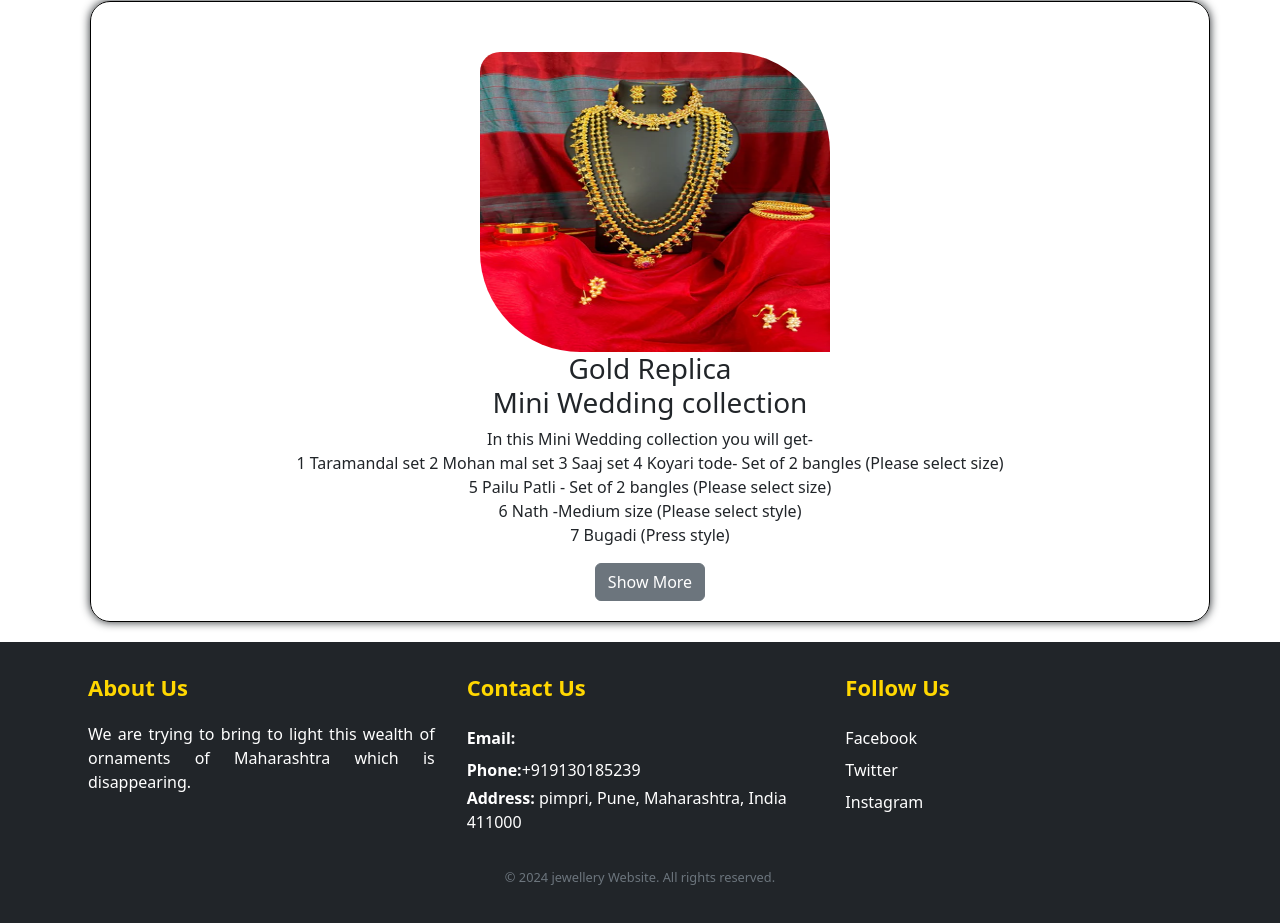
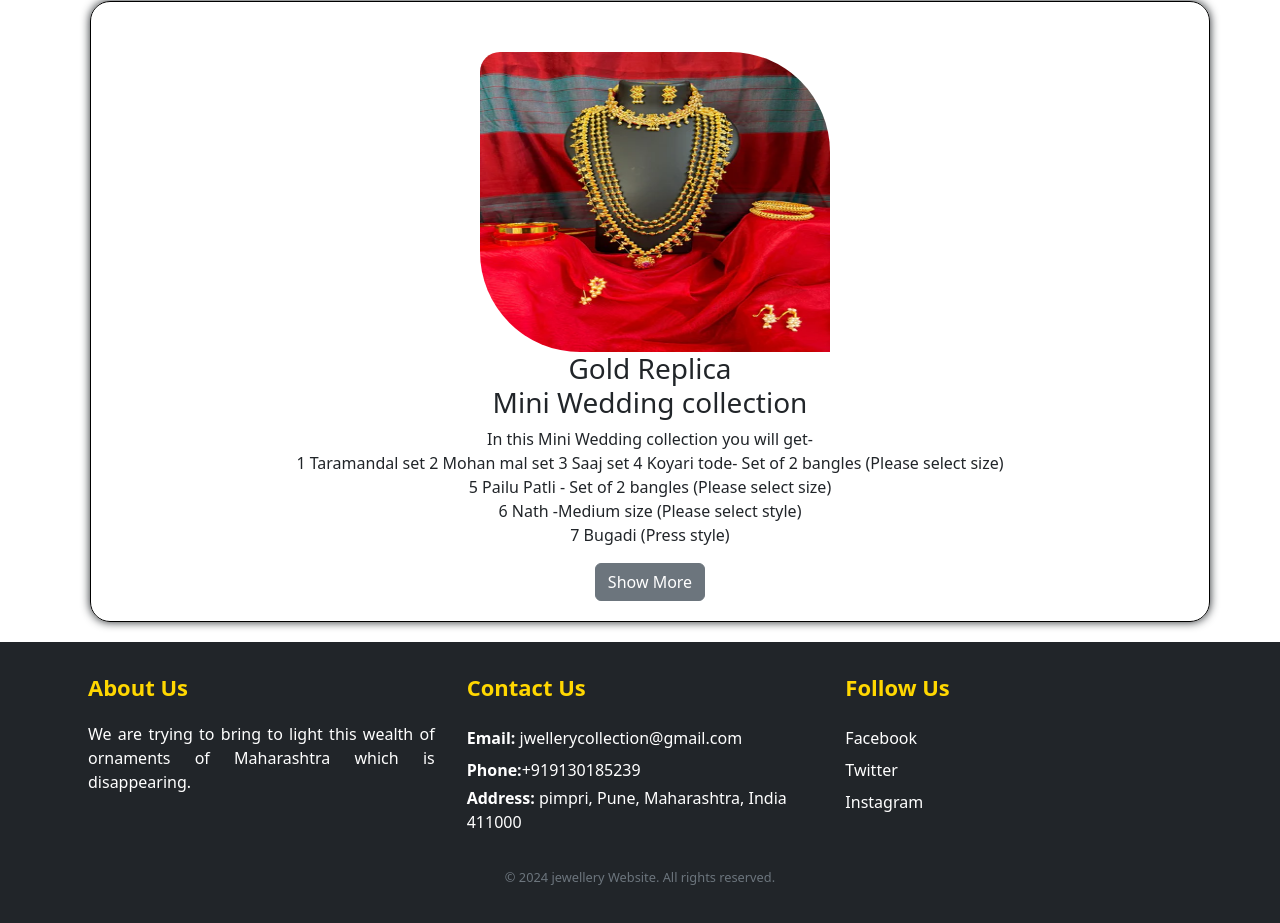
Before and after one commit to RohiniG-12/jewellery_Collections, a plain HTML site: page index.html in a window 1280 px wide. Shown: the part 1702-2625 px from the top of the page. Drawn offline with nearby package versions, Linux system fonts and the light colour scheme.

Commit message:
project is ready

```diff
--- a/index.html
+++ b/index.html
@@ -150,7 +150,7 @@
 
           <div class="footer-column">
             <h3>Contact Us</h3>
-            <p><strong>Email:</strong> <a href="https://mail.google.com"></a>
+            <p><strong>Email:</strong> <a href="https://mail.google.com">jwellerycollection@gmail.com</a>
                 <br><strong>Phone:</strong><a href="tel:+919130185239">+919130185239</a><br>
                 <strong>Address: </strong>pimpri, Pune, Maharashtra, India <br>
                 411000</p>
```
Also changed, not shown: pages/aboutUs.html (+1 -1 lines), pages/gold_Jewellery.html (+1 -1 lines), pages/gold_replica.html (+1 -1 lines), pages/login.html (+1 -1 lines), pages/silver_jewellery.html (+1 -1 lines).
